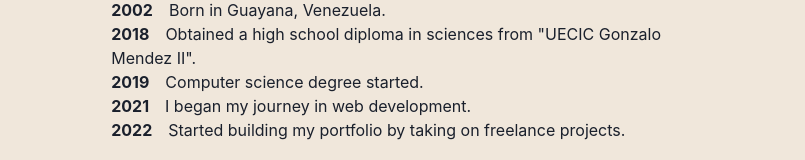
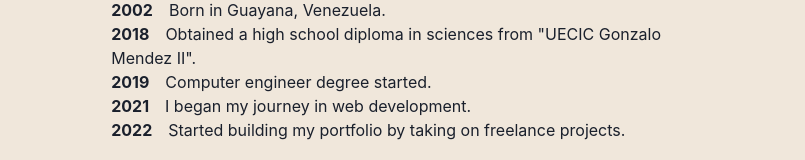
Before and after one commit to Noralgorithm/noralgorithm-portfolio, a Next.js app: page / in a window 1280 px wide. Shown: the part 498-658 px from the top of the page, without its empty margins (242-1047 px from the left). Built offline with nearby package versions, Linux system fonts and the light colour scheme.

Commit message:
Update index.js

```diff
--- a/pages/index.js
+++ b/pages/index.js
@@ -87,7 +87,7 @@ const Page = () => {
           </BioSection>
           <BioSection>
             <BioYear>2019</BioYear>
-            Computer science degree started.
+            Computer engineer degree started.
           </BioSection>
           <BioSection>
             <BioYear>2021</BioYear>
```
